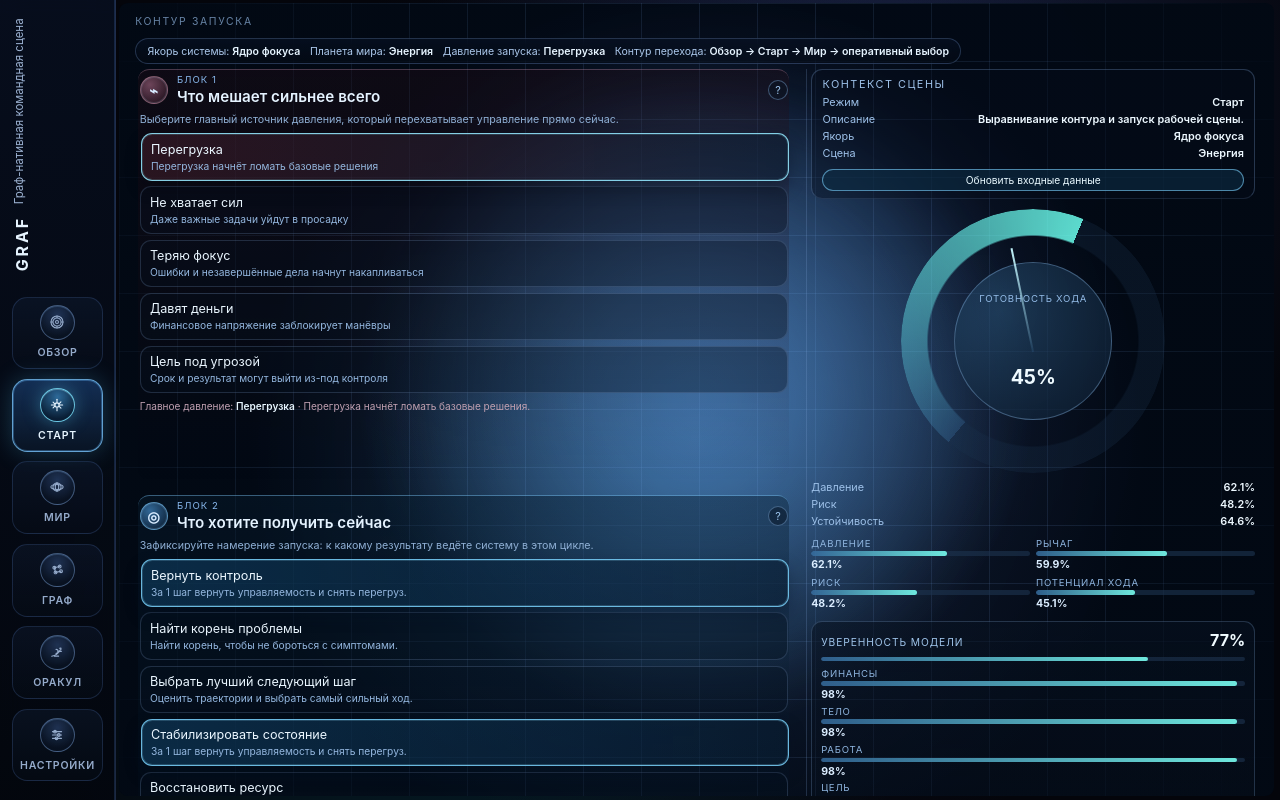
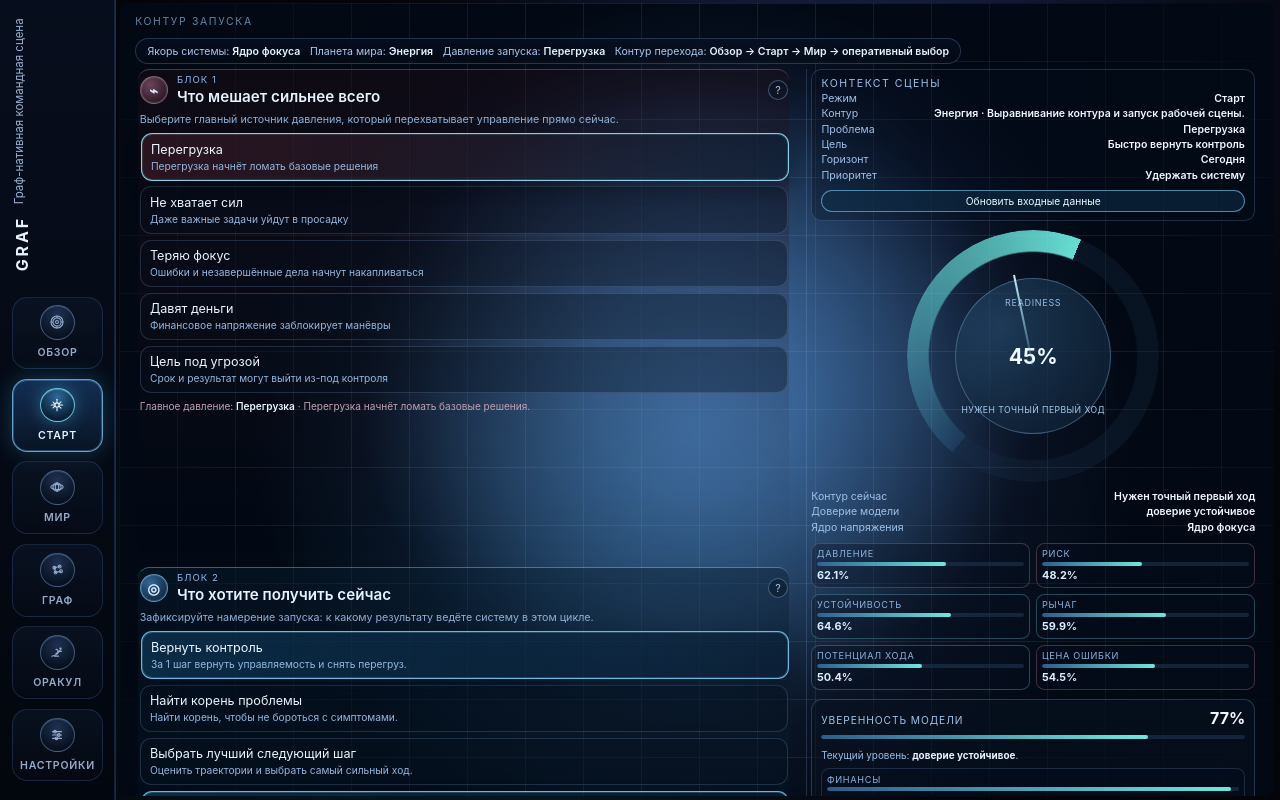
Before and after one commit to viktortown-ui/graf, a React (Vite) app: page / in a window 1280 px wide. Both pictures are taken after a click on the button "СТАРТ". Built offline with nearby package versions, Linux system fonts and the light colour scheme.

Commit message:
Refine Start right console as launch console

```diff
--- a/src/features/start/StartMode.tsx
+++ b/src/features/start/StartMode.tsx
@@ -28,15 +28,6 @@ type StartModeProps = {
   onLaunchContextChange: (context: LaunchContext) => void;
   onDataSpineChange: (payload: { profile: Profile; dailyCheckIn: DailyCheckIn; dailyFactors: DailyFactors }) => void;
   onLaunch: (mode: AppMode) => void;
-};
-
-const MODE_ACTION_LABEL: Record<AppMode, string> = {
-  overview: 'Открыть обзор',
-  start: 'Вернуться в Старт',
-  world: 'Открыть Мир',
-  graph: 'Разобрать причины',
-  oracle: 'Открыть прогноз',
-  settings: 'Открыть настройки',
 };
 
 const INTENT_HELP: Record<EntryModeId, string> = {
@@ -83,6 +74,15 @@ const FIRST_STEP_BY_MODE: Record<AppMode, string> = {
   graph: 'Откройте граф причин и выделите ветку с наибольшим эффектом.',
   oracle: 'Откройте прогноз и сравните базовый и усиленный сценарий.',
   settings: 'Настройте интерфейс под комфорт чтения.',
+};
+
+const MODE_SHORT_LABEL: Record<AppMode, string> = {
+  overview: 'Обзор',
+  start: 'Старт',
+  world: 'Мир',
+  graph: 'Граф',
+  oracle: 'Прогноз',
+  settings: 'Настройки',
 };
 
 const clamp = (value: number, min = 0, max = 100) => Math.min(max, Math.max(min, value));
@@ -170,6 +170,8 @@ export const StartMode = ({
   const stabilityValue = clamp(round1(dataSpine.derived.stabilityValue));
   const readinessValue = clamp(round1(dataSpine.derived.readinessValue));
   const leverageValue = clamp(round1(dataSpine.derived.leverageValue));
+  const movePotential = clamp(round1((readinessValue * 0.64) + (leverageValue * 0.36)));
+  const errorCostValue = clamp(round1((riskValue * 0.55) + (pressureValue * 0.45)));
 
   const nextRisk = `${selectedPressure.risk} на горизонте ${selectedHorizon.label.toLowerCase()}.`;
   const bestStart = PATH_LABEL[suggestedMode];
@@ -185,6 +187,8 @@ export const StartMode = ({
   const nextUnlockText = confidence.nextUnlock
     ? `${confidence.nextUnlock.title} через ${confidence.nextUnlock.daysLeft} дн.`
     : 'все уровни истории уже открыты';
+  const readinessState = readinessValue >= 70 ? 'Готов к запуску' : readinessValue >= 45 ? 'Нужен точный первый ход' : 'Сначала стабилизация';
+  const confidenceState = confidence.globalConfidence >= 70 ? 'доверие устойчивое' : confidence.globalConfidence >= 45 ? 'доверие среднее' : 'доверие низкое';
 
   const updateScale = (key: keyof DailyCheckIn, value: number) => {
     setCheckInForm((current) => ({ ...current, [key]: value }));
@@ -315,9 +319,11 @@ export const StartMode = ({
         <article className="start-scene-context start-console-header">
           <p className="start-context-kicker">Контекст сцены</p>
           <p><span>Режим</span><strong>{contextModeLabel}</strong></p>
-          <p><span>Описание</span><strong>{contextModeSummary}</strong></p>
-          <p><span>Якорь</span><strong>{selectedNodeName}</strong></p>
-          <p><span>Сцена</span><strong>{selectedPlanetLabel}</strong></p>
+          <p><span>Контур</span><strong>{selectedPlanetLabel} · {contextModeSummary}</strong></p>
+          <p><span>Проблема</span><strong>{selectedPressure.label}</strong></p>
+          <p><span>Цель</span><strong>{selectedEntryMode.label}</strong></p>
+          <p><span>Горизонт</span><strong>{selectedHorizon.label}</strong></p>
+          <p><span>Приоритет</span><strong>{targetFocus}</strong></p>
           <button type="button" className="start-update-data" onClick={() => setDrawerOpen(true)}>Обновить входные данные</button>
         </article>
 
@@ -326,26 +332,29 @@ export const StartMode = ({
             <div className="dial-ring" style={{ ['--dial-progress' as string]: `${readinessValue}` }} />
             <div className="dial-needle" style={{ transform: `translateX(-50%) rotate(${dialAngle}deg)` }} />
           <div className="dial-core">
-              <p>Готовность хода</p>
+              <p>Readiness</p>
               <strong>{formatPercent0(readinessValue)}</strong>
+              <small>{readinessState}</small>
             </div>
           </div>
           <div className="dial-legend">
-            <p><span>Давление</span><strong>{formatPercent1(pressureValue)}</strong></p>
-            <p><span>Риск</span><strong>{formatPercent1(riskValue)}</strong></p>
-            <p><span>Устойчивость</span><strong>{formatPercent1(stabilityValue)}</strong></p>
+            <p><span>Контур сейчас</span><strong>{readinessState}</strong></p>
+            <p><span>Доверие модели</span><strong>{confidenceState}</strong></p>
+            <p><span>Ядро напряжения</span><strong>{selectedNodeName}</strong></p>
           </div>
         </article>
 
         <article className="start-secondary-zone">
           <div className="start-meter-grid">
             {[
-              { label: 'Давление', value: pressureValue },
-              { label: 'Рычаг', value: leverageValue },
-              { label: 'Риск', value: riskValue },
-              { label: 'Потенциал хода', value: readinessValue },
+              { label: 'Давление', value: pressureValue, tone: 'alert' },
+              { label: 'Риск', value: riskValue, tone: 'alert' },
+              { label: 'Устойчивость', value: stabilityValue, tone: 'good' },
+              { label: 'Рычаг', value: leverageValue, tone: 'good' },
+              { label: 'Потенциал хода', value: movePotential, tone: 'good' },
+              { label: 'Цена ошибки', value: errorCostValue, tone: 'alert' },
             ].map((metric) => (
-              <div key={metric.label} className="mini-meter">
+              <div key={metric.label} className={`mini-meter ${metric.tone}`}>
                 <p>{metric.label}</p>
                 <div className="mini-meter-track"><span style={{ width: `${metric.value}%` }} /></div>
                 <strong>{formatPercent1(metric.value)}</strong>
@@ -360,6 +369,7 @@ export const StartMode = ({
             <strong>{formatPercent0(confidence.globalConfidence)}</strong>
           </div>
           <div className="mini-meter-track"><span style={{ width: `${confidence.globalConfidence}%` }} /></div>
+          <p className="start-confidence-note">Текущий уровень: <strong>{confidenceState}</strong>.</p>
           <div className="start-confidence-domains">
             {(Object.entries(confidence.domainConfidence) as [keyof typeof confidence.domainConfidence, number][]).map(([domain, value]) => (
               <div key={domain} className="mini-meter">
@@ -370,17 +380,33 @@ export const StartMode = ({
             ))}
           </div>
           <p className="start-confidence-missing">
-            <span>Для точного прогноза:</span> {missingHighlights}
+            <span>Для точного прогноза не хватает:</span> {missingHighlights}
           </p>
           <p className="start-confidence-next">
             <span>Следующее открытие:</span> {nextUnlockText}
           </p>
         </article>
 
+        <article className="start-mini-scene" aria-label="Проблема ядро ход">
+          <span className="mini-scene-line" aria-hidden="true" />
+          <div className="mini-scene-node">
+            <p>Проблема</p>
+            <strong>{selectedPressure.label}</strong>
+          </div>
+          <div className="mini-scene-node core">
+            <p>Ядро</p>
+            <strong>{selectedNodeName}</strong>
+          </div>
+          <div className="mini-scene-node action">
+            <p>Первый ход</p>
+            <strong>{MODE_SHORT_LABEL[suggestedMode]}</strong>
+          </div>
+        </article>
+
         <article className="start-console-verdict">
-          <p><span>Система видит:</span><strong>{weakPoint}</strong></p>
+          <p><span>Вердикт:</span><strong>{weakPoint}</strong></p>
           <p><span>Главный риск:</span><strong>{nextRisk}</strong></p>
-          <p><span>Лучший рычаг:</span><strong>{TARGET_HINT[targetFocus]}</strong></p>
+          <p><span>Рычаг:</span><strong>{TARGET_HINT[targetFocus]}</strong></p>
           <p><span>Первый ход:</span><strong>{FIRST_STEP_BY_MODE[suggestedMode]}</strong></p>
           <button type="button" className="start-why-toggle" onClick={() => setShowWhy((state) => !state)}>
             {showWhy ? 'Скрыть почему' : 'Почему система так решила?'}
@@ -388,13 +414,14 @@ export const StartMode = ({
           {showWhy ? <p className="start-why-line">{bestStart}. {INTENT_HELP[entryModeId]}</p> : null}
           <div className="start-launch-row">
             <button
+              className="primary"
               type="button"
               onClick={() => {
                 onLaunchContextChange(launchState);
                 onLaunch(suggestedMode);
               }}
             >
-              Перейти в рекомендованный режим
+              Запустить: {MODE_SHORT_LABEL[suggestedMode]}
             </button>
             {(['world', 'graph', 'oracle'] as AppMode[]).map((mode) => (
               <button
@@ -406,7 +433,7 @@ export const StartMode = ({
                   onLaunch(mode);
                 }}
               >
-                {MODE_ACTION_LABEL[mode]}
+                {MODE_SHORT_LABEL[mode]}
               </button>
             ))}
           </div>
--- a/src/shared/theme/global.css
+++ b/src/shared/theme/global.css
@@ -744,17 +744,17 @@ button {
   min-width: 0;
   display: grid;
   grid-template-rows: auto minmax(210px, 1fr) auto auto;
-  gap: 0.66rem;
+  gap: 0.58rem;
   padding-left: 0.25rem;
   border-left: 1px solid rgba(133, 170, 221, 0.22);
 }
 
 
 .start-console-header {
-  padding: 0.48rem 0.64rem 0.56rem;
-  border: 1px solid rgba(133, 173, 225, 0.28);
-  border-radius: 0.7rem;
-  background: rgba(6, 14, 28, 0.42);
+  padding: 0.42rem 0.58rem 0.5rem;
+  border: 1px solid rgba(133, 173, 225, 0.22);
+  border-radius: 0.64rem;
+  background: rgba(6, 14, 28, 0.32);
 }
 
 .start-context-kicker {
@@ -902,16 +902,14 @@ button {
 }
 .start-scene-context {
   display: grid;
-  gap: 0.2rem;
-  padding-bottom: 0.4rem;
-  border-bottom: 1px solid rgba(130, 165, 215, 0.16);
+  gap: 0.15rem;
 }
 
 .start-scene-context p,
 .start-console-verdict p,
 .dial-legend p {
   margin: 0;
-  font-size: 0.68rem;
+  font-size: 0.66rem;
   color: #9dc0e8;
   display: flex;
   justify-content: space-between;
@@ -932,7 +930,7 @@ button {
 }
 
 .dial-shell {
-  width: min(100%, 264px);
+  width: min(100%, 252px);
   aspect-ratio: 1;
   margin-inline: auto;
   position: relative;
@@ -944,23 +942,23 @@ button {
   position: absolute;
   inset: 0;
   border-radius: 50%;
-  background: conic-gradient(from 220deg, rgba(73, 140, 199, 0.24), rgba(108, 255, 238, 0.85) calc(var(--dial-progress) * 1%), rgba(27, 51, 78, 0.28) 0);
-  mask: radial-gradient(circle, transparent 56%, black 57%);
+  background: conic-gradient(from 220deg, rgba(54, 115, 170, 0.22), rgba(111, 239, 226, 0.92) calc(var(--dial-progress) * 1%), rgba(27, 51, 78, 0.25) 0);
+  mask: radial-gradient(circle, transparent 58%, black 59%);
 }
 
 .dial-needle {
   position: absolute;
   left: 50%;
-  top: 14%;
+  top: 17%;
   width: 2px;
-  height: 40%;
+  height: 37%;
   background: linear-gradient(180deg, rgba(196, 247, 255, 0.98), rgba(51, 109, 159, 0.2));
   transform-origin: bottom center;
   transition: transform 220ms ease;
 }
 
 .dial-core {
-  width: 60%;
+  width: 62%;
   aspect-ratio: 1;
   border-radius: 50%;
   display: grid;
@@ -972,17 +970,24 @@ button {
 
 .dial-core p {
   margin: 0;
-  font-size: 0.6rem;
+  font-size: 0.56rem;
   color: #93bbe6;
   text-transform: uppercase;
   letter-spacing: 0.08em;
 }
 
 .dial-core strong {
-  font-size: 1.22rem;
+  font-size: 1.32rem;
   color: #effaff;
 }
 
+.dial-core small {
+  font-size: 0.54rem;
+  color: #a8cbef;
+  letter-spacing: 0.05em;
+  text-transform: uppercase;
+}
+
 .dial-legend {
   display: grid;
   gap: 0.16rem;
@@ -996,24 +1001,36 @@ button {
 .start-meter-grid {
   display: grid;
   grid-template-columns: repeat(2, minmax(0, 1fr));
-  gap: 0.36rem;
+  gap: 0.38rem;
 }
 
 .mini-meter {
   display: grid;
   gap: 0.14rem;
+  padding: 0.28rem 0.3rem;
+  border-radius: 0.52rem;
+  border: 1px solid rgba(126, 165, 216, 0.2);
+  background: rgba(7, 17, 32, 0.34);
+}
+
+.mini-meter.alert {
+  border-color: rgba(189, 120, 142, 0.34);
+}
+
+.mini-meter.good {
+  border-color: rgba(107, 188, 203, 0.34);
 }
 
 .mini-meter p {
   margin: 0;
-  font-size: 0.6rem;
+  font-size: 0.57rem;
   color: #8eb4de;
   text-transform: uppercase;
   letter-spacing: 0.08em;
 }
 
 .mini-meter-track {
-  height: 0.3rem;
+  height: 0.28rem;
   border-radius: 999px;
   background: rgba(29, 52, 79, 0.62);
   overflow: hidden;
@@ -1027,38 +1044,65 @@ button {
 }
 
 .mini-meter strong {
-  font-size: 0.66rem;
+  font-size: 0.68rem;
   color: #dbedff;
 }
 
 .start-mini-scene {
   position: relative;
-  min-height: 3.4rem;
+  min-height: 4.2rem;
   display: grid;
   grid-template-columns: repeat(3, minmax(0, 1fr));
   align-items: center;
-  gap: 0.3rem;
+  gap: 0.34rem;
+  border: 1px solid rgba(129, 169, 219, 0.2);
+  border-radius: 0.68rem;
+  padding: 0.44rem;
+  background: rgba(6, 14, 27, 0.38);
 }
 
 .mini-scene-line {
   position: absolute;
-  left: 10%;
-  right: 10%;
+  left: 11%;
+  right: 11%;
   top: 50%;
   height: 1px;
   background: linear-gradient(90deg, rgba(130, 188, 245, 0.14), rgba(126, 247, 234, 0.9), rgba(120, 183, 242, 0.22));
-  animation: scene-pulse 3.4s ease-in-out infinite;
 }
 
 .mini-scene-node {
   position: relative;
-  justify-self: center;
-  border-radius: 999px;
-  border: 1px solid rgba(137, 177, 229, 0.45);
-  padding: 0.2rem 0.54rem;
-  font-size: 0.64rem;
-  background: rgba(9, 21, 38, 0.62);
+  display: grid;
+  gap: 0.12rem;
+  justify-items: center;
+  border-radius: 0.58rem;
+  border: 1px solid rgba(137, 177, 229, 0.4);
+  padding: 0.28rem 0.34rem;
+  font-size: 0.62rem;
+  background: rgba(9, 21, 38, 0.8);
   color: #ddedff;
+  text-align: center;
+}
+
+.mini-scene-node p {
+  margin: 0;
+  font-size: 0.5rem;
+  letter-spacing: 0.08em;
+  text-transform: uppercase;
+  color: #8cb4de;
+}
+
+.mini-scene-node strong {
+  font-size: 0.6rem;
+  line-height: 1.2;
+}
+
+.mini-scene-node.core {
+  border-color: rgba(115, 229, 219, 0.48);
+}
+
+.mini-scene-node.action {
+  border-color: rgba(154, 168, 231, 0.46);
 }
 
 @keyframes scene-pulse {
@@ -1071,7 +1115,7 @@ button {
   border-top: 1px solid rgba(139, 174, 223, 0.2);
   padding-top: 0.44rem;
   display: grid;
-  gap: 0.18rem;
+  gap: 0.14rem;
 }
 
 .start-why-toggle {
@@ -1094,9 +1138,9 @@ button {
 
 .start-launch-row {
   margin-top: 0.3rem;
-  display: flex;
-  flex-wrap: wrap;
-  gap: 0.3rem;
+  display: grid;
+  grid-template-columns: 1.4fr repeat(3, minmax(0, 1fr));
+  gap: 0.28rem;
 }
 
 .start-launch-row button {
@@ -1104,17 +1148,34 @@ button {
   border-radius: 999px;
   background: linear-gradient(180deg, rgba(34, 95, 152, 0.56), rgba(7, 21, 39, 0.56));
   color: #ecf8ff;
-  font-size: 0.62rem;
-  letter-spacing: 0.07em;
-  text-transform: uppercase;
-  padding: 0.3rem 0.58rem;
+  font-size: 0.58rem;
+  letter-spacing: 0.06em;
+  text-transform: uppercase;
+  padding: 0.34rem 0.42rem;
   cursor: pointer;
+}
+
+.start-launch-row button.primary {
+  font-size: 0.6rem;
+  font-weight: 600;
+  border-color: rgba(123, 242, 255, 0.86);
+  background: linear-gradient(180deg, rgba(41, 116, 182, 0.82), rgba(10, 31, 56, 0.8));
 }
 
 .start-launch-row button.ghost {
   border-color: rgba(145, 178, 230, 0.38);
   background: rgba(10, 18, 33, 0.5);
   color: #a9c4e6;
+}
+
+.start-confidence-note {
+  margin: 0.22rem 0 0;
+  font-size: 0.62rem;
+  color: #99bee8;
+}
+
+.start-confidence-note strong {
+  color: #e7f6ff;
 }
 
 @media (max-width: 1220px) {
@@ -1128,6 +1189,10 @@ button {
     border-left: 0;
     border-top: 1px solid rgba(133, 170, 221, 0.22);
     padding-top: 0.8rem;
+  }
+
+  .start-launch-row {
+    grid-template-columns: 1fr;
   }
 }
 .overlay-layer {
```
